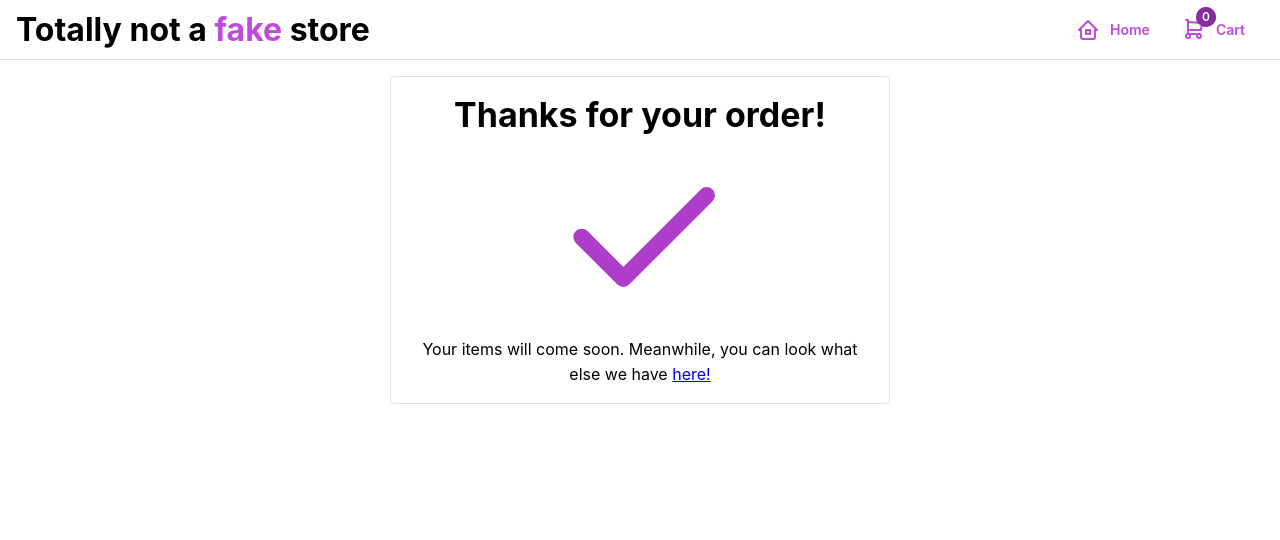
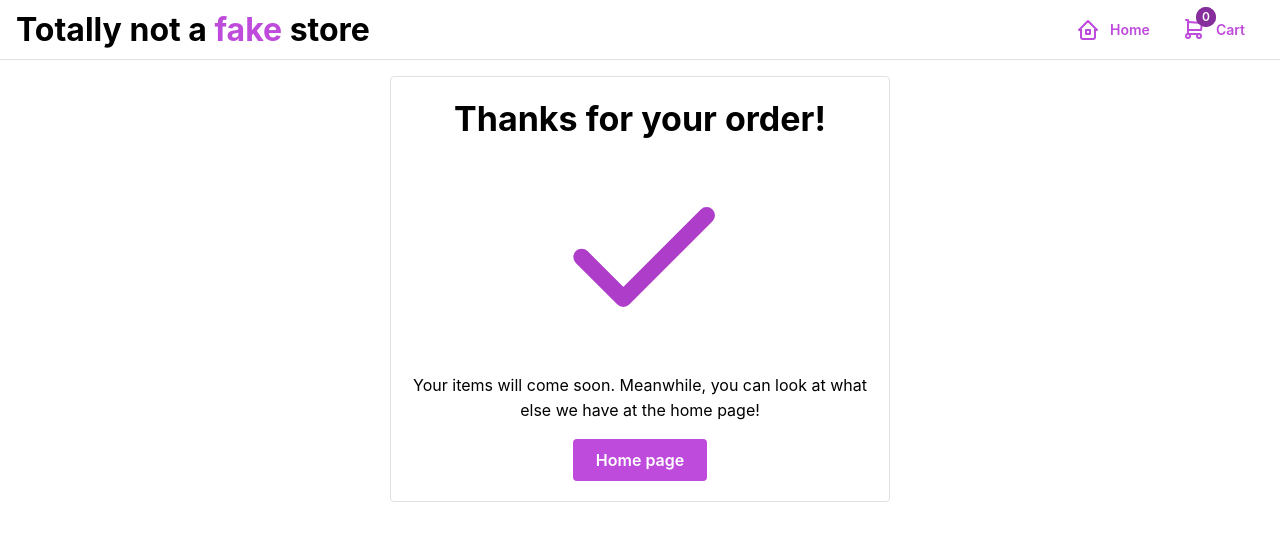
Before and after one commit to Maxnikit/shopping-cart, a React app: page /checkout in a window 1280 px wide. Shown: the top 540 px of the page. Built offline with nearby package versions, Linux system fonts and the light colour scheme; the HTML template or start-up script is replaced by a standard one.

Commit message:
Improve messages

```diff
--- a/src/components/Cart/EmptyCart.jsx
+++ b/src/components/Cart/EmptyCart.jsx
@@ -1,9 +1,9 @@
-import { Button, Paper, Stack, Text, Title } from "@mantine/core";
+import { Button, Card, Stack, Text, Title } from "@mantine/core";
 import { Link } from "react-router-dom";
 
 const EmptyCart = () => {
   return (
-    <Paper withBorder p="lg">
+    <Card withBorder maw={500} p="lg" m="auto" align="center">
       <Stack align="center">
         <Title order={3}>Looks like your cart is empty!</Title>
         <Text>Why not look at what we have at home page?</Text>
@@ -11,7 +11,7 @@ const EmptyCart = () => {
           Home page
         </Button>
       </Stack>
-    </Paper>
+    </Card>
   );
 };
 
--- a/src/components/Checkout/Checkout.jsx
+++ b/src/components/Checkout/Checkout.jsx
@@ -1,16 +1,21 @@
-import { Text, Title, Card } from "@mantine/core";
+import { Text, Title, Card, Button, Stack } from "@mantine/core";
 import { Link } from "react-router-dom";
 import { IconCheck } from "@tabler/icons-react";
 
 const Checkout = () => {
   return (
-    <Card withBorder maw={500} m="auto" align="center">
-      <Title>Thanks for your order!</Title>
-      <IconCheck width="100%" height={200} color="#AE3EC9" />
-      <Text>
-        Your items will come soon. Meanwhile, you can look what else we have{" "}
-        <Link to="/">here!</Link>
-      </Text>
+    <Card withBorder maw={500} p="lg" m="auto" align="center">
+      <Stack align="center">
+        <Title>Thanks for your order!</Title>
+        <IconCheck width="100%" height={200} color="#AE3EC9" />
+        <Text>
+          Your items will come soon. Meanwhile, you can look at what else we
+          have at the home page!
+        </Text>
+        <Button size="md" component={Link} to="/">
+          Home page
+        </Button>
+      </Stack>
     </Card>
   );
 };
--- a/src/components/ShopPage/ShopPage.jsx
+++ b/src/components/ShopPage/ShopPage.jsx
@@ -1,4 +1,4 @@
-import { Drawer, Flex, Stack } from "@mantine/core";
+import { Drawer, Flex, Stack, Title } from "@mantine/core";
 import { useDisclosure } from "@mantine/hooks";
 import { FilterMenu } from "../FilterMenu/FilterMenu";
 import Shop from "../Shop/Shop";
@@ -13,7 +13,11 @@ export function ShopPage() {
       {!isMobile() ? (
         <FilterMenu />
       ) : (
-        <Drawer opened={opened} onClose={close} title="Filter Drawer">
+        <Drawer
+          opened={opened}
+          onClose={close}
+          title={<Title order={3}>Filters</Title>}
+        >
           <FilterMenu />
         </Drawer>
       )}
```
